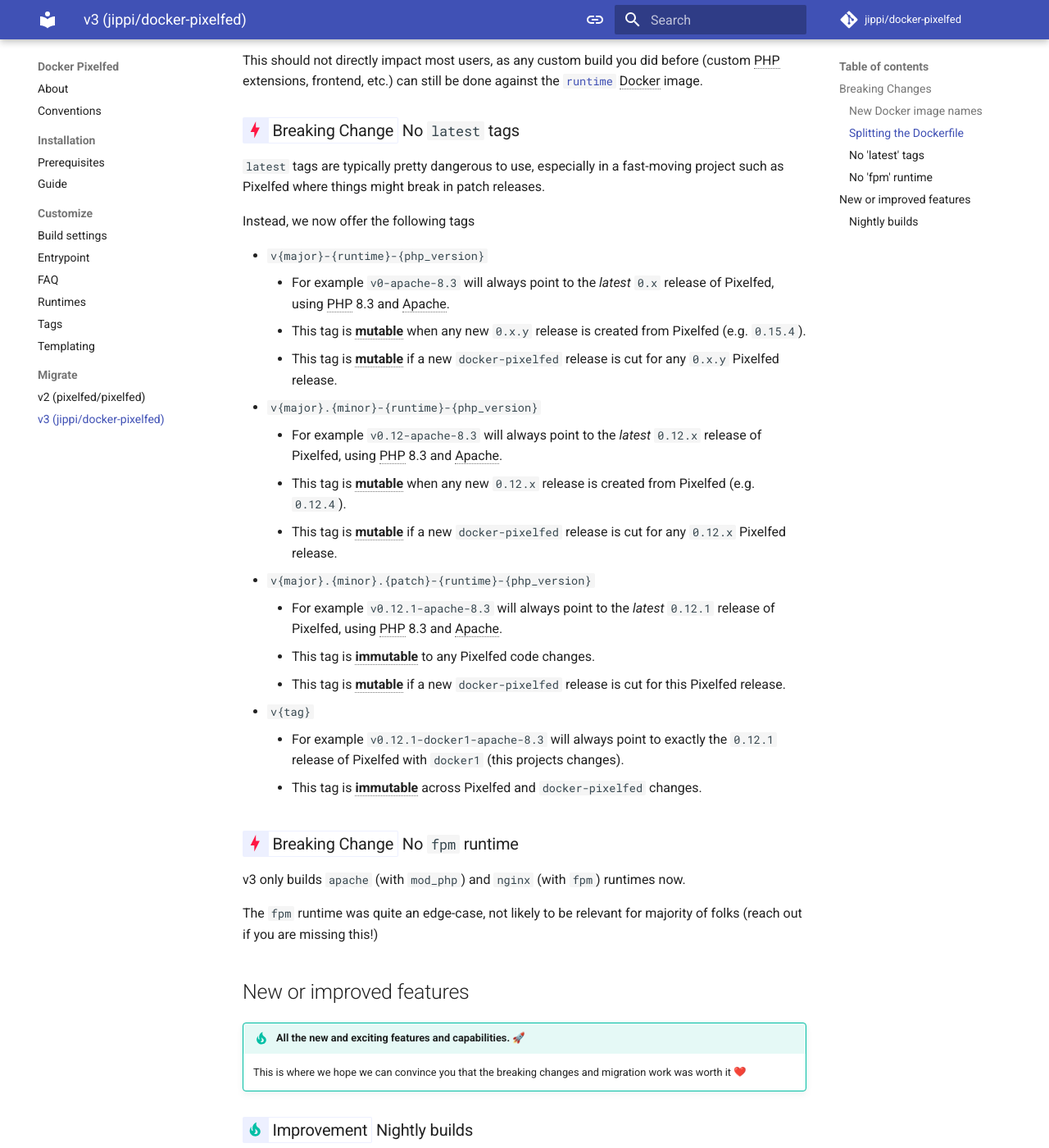
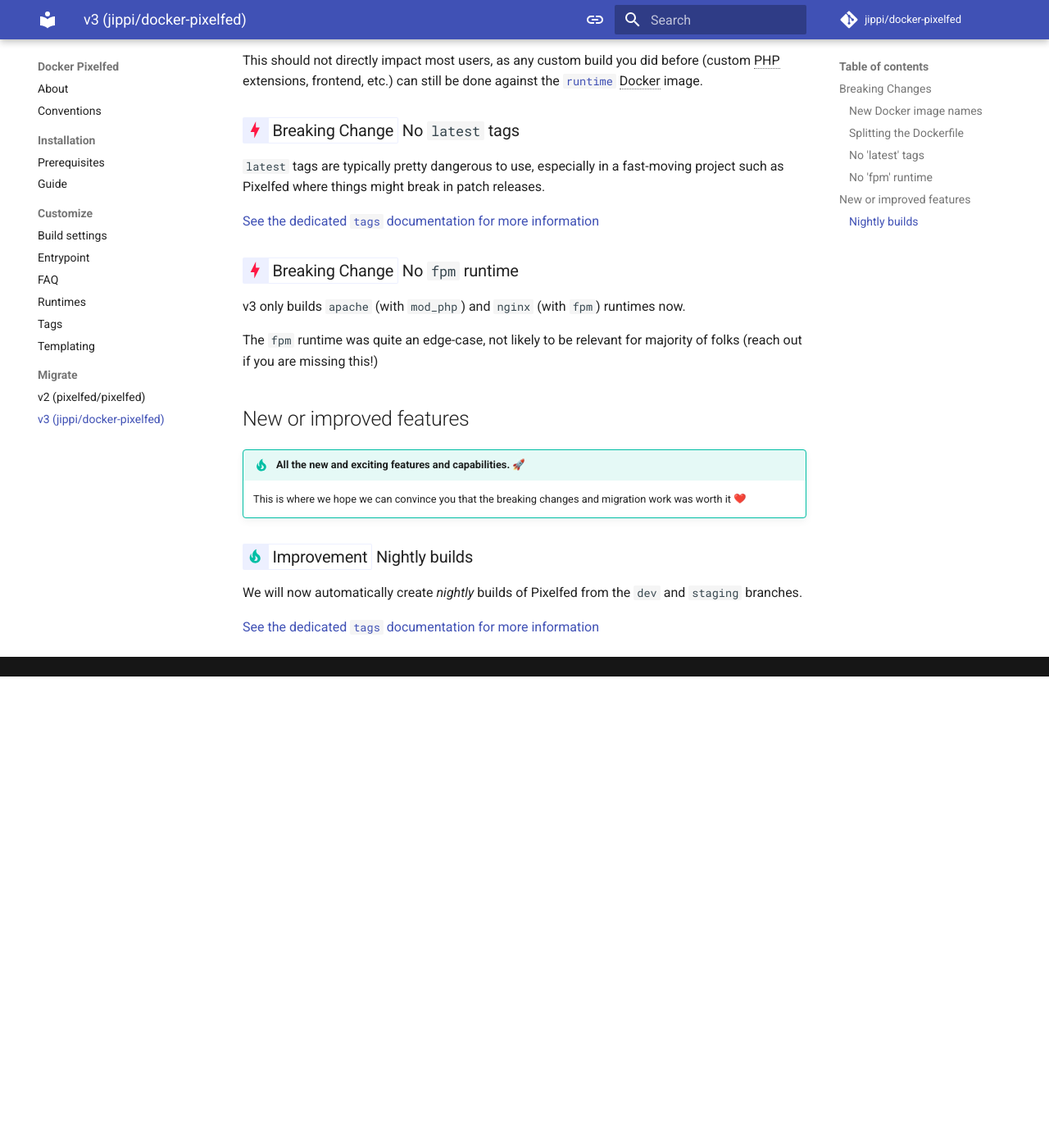
Before and after one commit to jippi/docker-pixelfed, an MkDocs documentation site: the page built from docs/migrate/v3.0.md, in a window 1280 px wide and 1400 px high, scrolled down 1725 px. Shown: the whole window at 82% size. Built offline with MkDocs 1.6.1 and Material for MkDocs 9.7.7, drawn with Linux system fonts in a browser that asks for light colours; emoji names are drawn with the system emoji font; comment, search, counter and statistics services are not loaded; after the commit the page ends 2550 px from its top, so only the background shows below that; some of the changed text lies outside the part shown.

```diff
--- a/docs/migrate/v3.0.md
+++ b/docs/migrate/v3.0.md
@@ -68,23 +68,7 @@
 
 `latest` tags are typically pretty dangerous to use, especially in a fast-moving project such as Pixelfed where things might break in patch releases.
 
-Instead, we now offer the following tags
-
-* `v{major}-{runtime}-{php_version}`
-    * For example `v0-apache-8.3` will always point to the *latest* `0.x` release of Pixelfed, using PHP 8.3 and Apache.
-    * This tag is **mutable** when any new `0.x.y` release is created from Pixelfed (e.g. `0.15.4`).
-    * This tag is **mutable** if a new `docker-pixelfed` release is cut for any `0.x.y` Pixelfed release.
-* `v{major}.{minor}-{runtime}-{php_version}`
-    * For example `v0.12-apache-8.3` will always point to the *latest* `0.12.x` release of Pixelfed, using PHP 8.3 and Apache.
-    * This tag is **mutable** when any new `0.12.x` release is created from Pixelfed (e.g. `0.12.4`).
-    * This tag is **mutable** if a new `docker-pixelfed` release is cut for any `0.12.x` Pixelfed release.
-* `v{major}.{minor}.{patch}-{runtime}-{php_version}`
-    * For example `v0.12.1-apache-8.3`  will always point to the *latest* `0.12.1` release of Pixelfed, using PHP 8.3 and Apache.
-    * This tag is **immutable** to any Pixelfed code changes.
-    * This tag is **mutable** if a new `docker-pixelfed` release is cut for this Pixelfed release.
-* `v{tag}`
-    * For example `v0.12.1-docker1-apache-8.3` will always point to exactly the `0.12.1` release of Pixelfed with `docker1` (this projects changes).
-    * This tag is **immutable** across Pixelfed and `docker-pixelfed` changes.
+[See the dedicated `tags` documentation for more information](../customize/tags.md)
 
 ### <!-- md:flag breaking-change --> No `fpm` runtime { data-toc-label="No 'fpm' runtime" }
 
@@ -102,15 +86,4 @@
 
 We will now automatically create *nightly* builds of Pixelfed from the `dev` and `staging` branches.
 
-* `nightly-dev-{runtime}-{php_version}`
-    * Always points to the latest Pixelfed commit on `staging` at the time of building the image (~8am UTC).
-    * For example `nightly-dev-apache-8.3` will always point to the latest commit on `dev` branch on the most recent build date.
-* `nightly-staging-{runtime}-{php_version}`
-    * Always points to the latest Pixelfed commit on `staging` at the time of building the image (~8am UTC).
-    * For example `nightly-staging-apache-8.3` will always point to the latest commit on `staging` branch on the most recent build date.
-* `nightly-{YYYYMMDD}-dev-{runtime}-{php_version}`
-    * Points to the latest Pixelfed commit on `staging` at the specific date, at the time of building the image (~8am UTC).
-    * For example `nightly-20240501-dev-apache-8.3` will always point to the latest commit on `dev` branch at `2024-05-01` (May 1st 2024)
-* `nightly-{YYYYMMDD}-staging-{runtime}-{php_version}`
-    * Points to the latest Pixelfed commit on `staging` at the specific date, at the time of building the image (~8am UTC).
-    * For example `nightly-20240501-staging-apache-8.3` will always point to the latest commit on `staging` branch at `2024-05-01` (May 1st 2024)
+[See the dedicated `tags` documentation for more information](../customize/tags.md)
```
Also changed, not shown: docs/customize/tags.md (+6 -6 lines), 1 other file.
